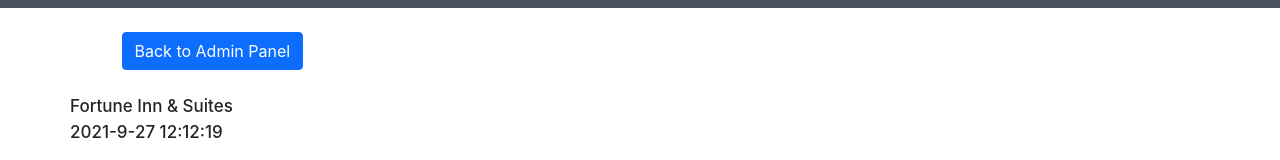
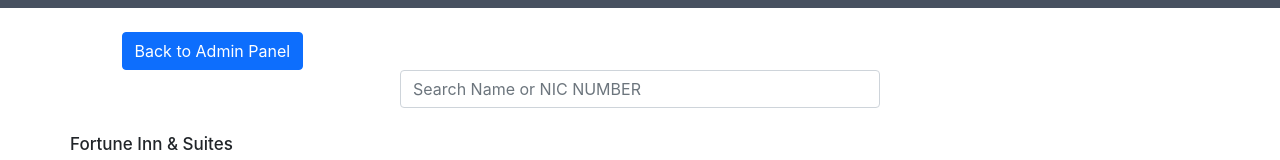
Before and after one commit to gavingunapala/Hotel_Management, a React (Create React App) app in the folder frontend/hms/: page /CustomerReport in a window 1280 px wide. Shown: the part 308-468 px from the top of the page. Built offline with nearby package versions, Linux system fonts and the light colour scheme; no server answers.

Commit message:
minor fix of customer report

```diff
--- a/frontend/hms/src/Customer/CustomerReport.js
+++ b/frontend/hms/src/Customer/CustomerReport.js
@@ -8,11 +8,12 @@ const CustomerReport = () => {
 
     var today = new Date();
     var date = today.getFullYear()+'-'+(today.getMonth()+1)+'-'+today.getDate();
-    var time = today.getHours() + ":" + today.getMinutes() + ":" + today.getSeconds();
+    var time = today.getHours() + ":" + (today.getMinutes()<10?'0':'') + today.getMinutes() + ":" + (today.getSeconds()<10?'0':'') + today.getSeconds();
     var dateTime = date+' '+time;
 
     let his = useHistory();
     const [Customer, setCustomer] = useState([]);
+    const [SearchWord, setSearchWord] = useState('');
 
     //get logged Customer
     useEffect(() => {
@@ -47,6 +48,13 @@ const CustomerReport = () => {
                     Back to Admin Panel
                 </a>
             </div>
+            {/*<Search/>*/}
+            <div className="col-xs-6">
+                <div className="searchBar">
+                    <input type="search" className="form-control" placeholder="Search Name or NIC NUMBER" onChange={event =>{setSearchWord(event.target.value)}}/>
+                </div>
+            </div>
+            {/*end*/}
         <div className="row1" id={'body'}>
             <div className="container" >
                 <br></br>
@@ -77,7 +85,13 @@ const CustomerReport = () => {
                                     </tr>
                                     </thead>
                                     <tbody className="text-center">
-                                    {Customer.map((customer) => {
+                                    {Customer.filter((val)=>{
+                                        if(SearchWord ==""){
+                                            return val
+                                        }else if(val.Name.toLowerCase().includes(SearchWord.toLowerCase())||val.NICNumber.toLowerCase().includes(SearchWord.toLowerCase()) ){
+                                            return val
+                                        }
+                                    }).map((customer) => {
                                         return (
                                             <tr>
                                                 <td>{customer.Name}</td>
@@ -86,7 +100,6 @@ const CustomerReport = () => {
                                                 <td>{customer.NICNumber}</td>
                                                 <td>{customer.Email}</td>
                                                 <br />
-                                                <br /><br />
                                             </tr>
                                         );
                                     })}
```
